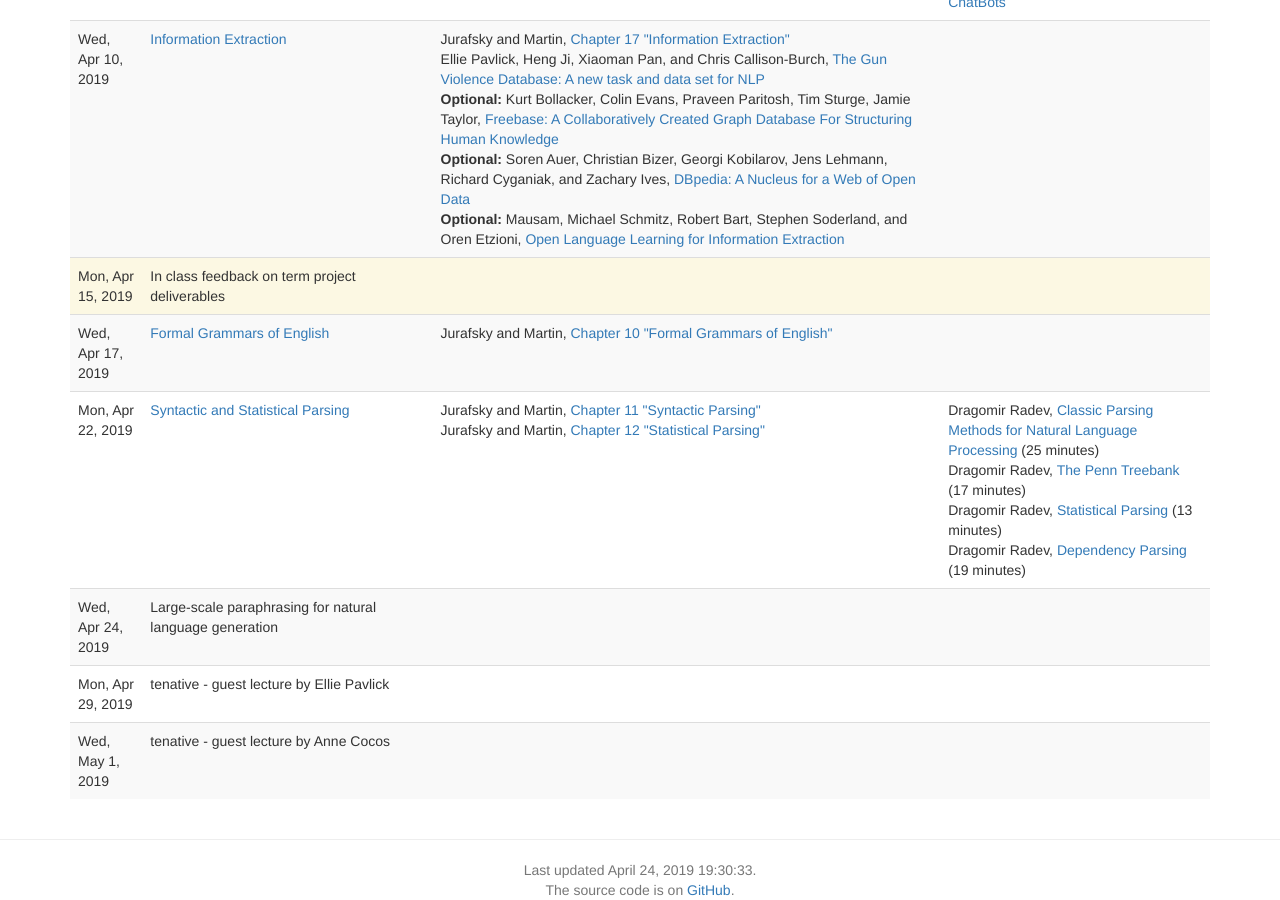
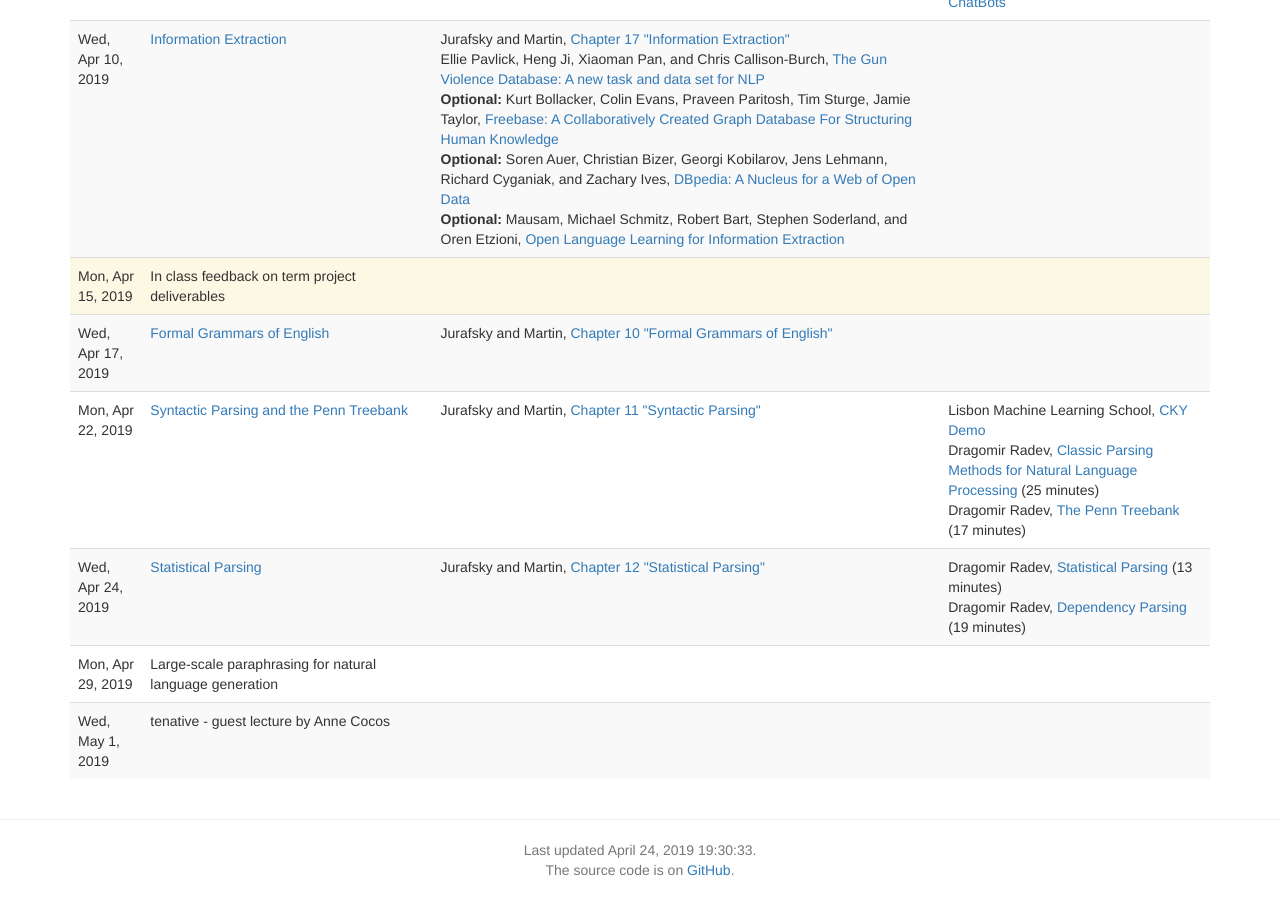
Before and after one commit to computational-linguistics-class/computational-linguistics-class.github.io, a Jekyll site: the page built from lectures.md, in a window 1280 px wide and 900 px high, scrolled down 2680 px. Built offline with Jekyll 4.4.1, drawn with Linux system fonts in a browser that asks for light colours; nearby versions of some CDN libraries; a script that is not in the unit is left out.

Commit message:
Split parsing lecture into more pieces

```diff
--- a/_data/lectures.yaml
+++ b/_data/lectures.yaml
@@ -405,19 +405,19 @@
       url: https://web.stanford.edu/~jurafsky/slp3/10.pdf
 -
   date: 2019-04-22
-  slides: slides/16-syntactic-and-statistical-parsing.pdf
-  title: Syntactic and Statistical Parsing
+  slides: slides/16-syntactic-parsing.pdf
+  title: Syntactic Parsing and the Penn Treebank
   slides_credit: Sameer Singh and others
   readings:
     -
       title: Chapter 11 "Syntactic Parsing"
       authors: Jurafsky and Martin
       url: https://web.stanford.edu/~jurafsky/slp3/11.pdf
+  videos:
     -
-      title: Chapter 12 "Statistical Parsing"
-      authors: Jurafsky and Martin
-      url: https://web.stanford.edu/~jurafsky/slp3/12.pdf
-  videos:
+      title: CKY Demo
+      authors: Lisbon Machine Learning School
+      url: http://lxmls.it.pt/2015/cky.html
     -
       title: Classic Parsing Methods for Natural Language Processing
       authors: Dragomir Radev
@@ -428,6 +428,17 @@
       authors: Dragomir Radev
       url: https://www.youtube.com/watch?v=NUV6vXK8FCc
       length: 17 minutes
+-
+  date: 2019-04-24
+  slides: slides/17-statistical-parsing.pdf
+  title: Statistical Parsing
+  slides_credit: Sameer Singh and others
+  readings:
+    -
+      title: Chapter 12 "Statistical Parsing"
+      authors: Jurafsky and Martin
+      url: https://web.stanford.edu/~jurafsky/slp3/12.pdf
+  videos:
     -
       title: Statistical Parsing
       authors: Dragomir Radev
@@ -439,15 +450,9 @@
       url: https://www.youtube.com/watch?v=hgaeB2JloJY
       length: 19 minutes
 -
-  date: 2019-04-24
+  date: 2019-04-29
   slides:
   title: Large-scale paraphrasing for natural language generation
-  slides_credit:
-  readings:
--
-  date: 2019-04-29
-  slides:
-  title: tenative - guest lecture by Ellie Pavlick
   slides_credit:
   readings:
 -
```
Also changed, not shown: 3 other files.
